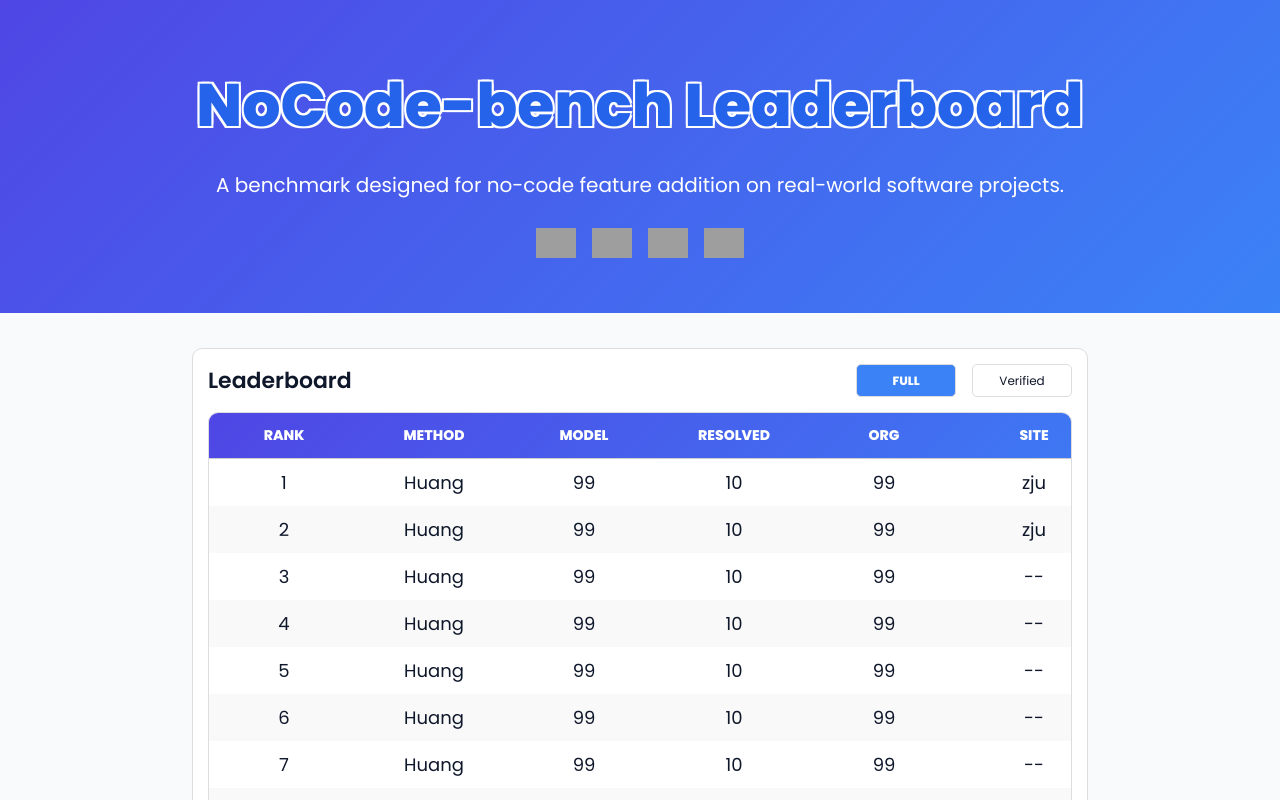
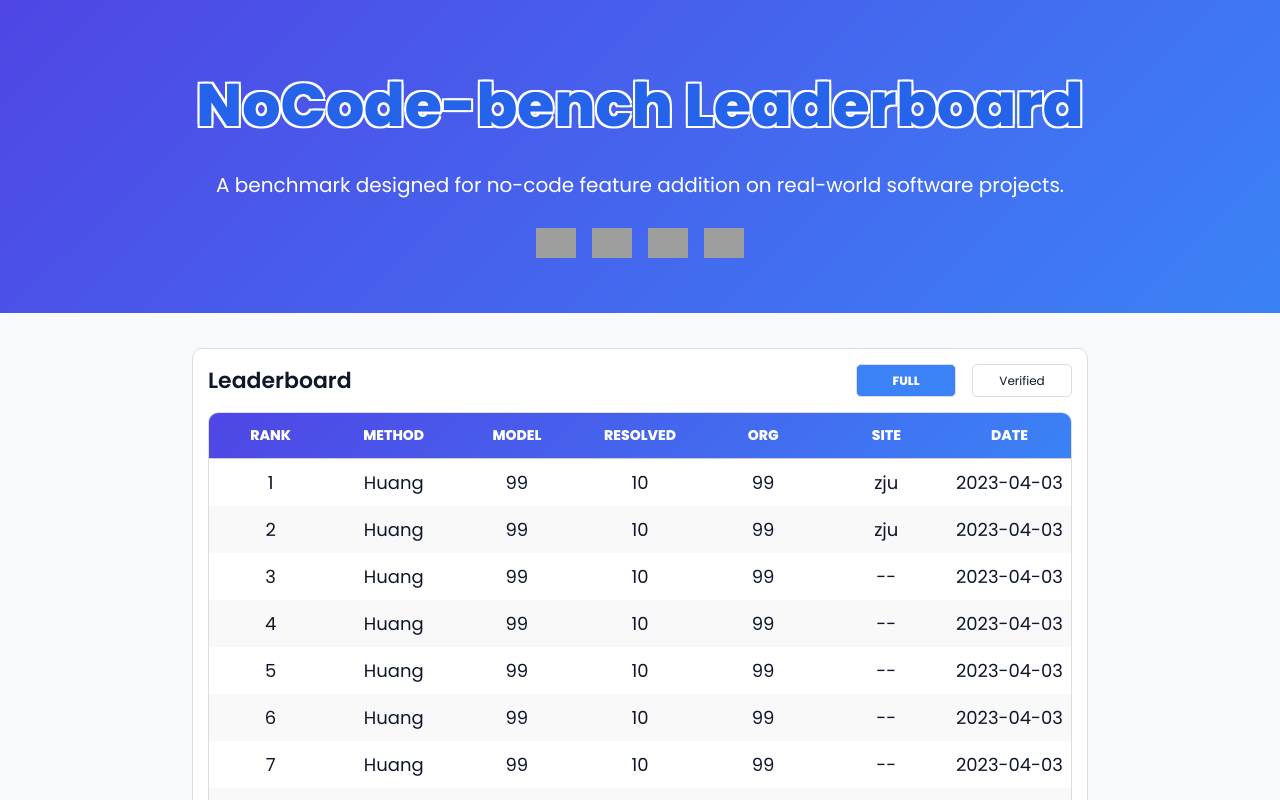
Before and after one commit to NoCode-bench/NoCode-bench, a React (Create React App) app: page / in a window 1280 px wide. Shown: the top 800 px of the page. Built offline with nearby package versions, Linux system fonts and the light colour scheme; grey boxes are pictures that could not be loaded.

Commit message:
fix: td width

```diff
--- a/src/views/Home/index.css
+++ b/src/views/Home/index.css
@@ -170,8 +170,10 @@ section {
 .table-container td {
   padding: 10px 0;
   text-align: center;
-  min-width: 150px;
+  min-width: 120px;
 }
+
+
 .table-container tr:nth-child(even) {
   background-color: #f9f9f9; /* 偶数行 */
 }
```
